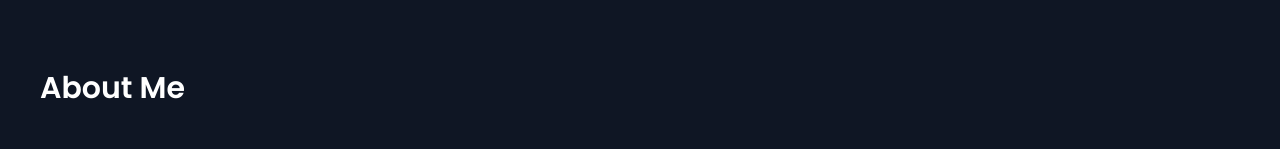
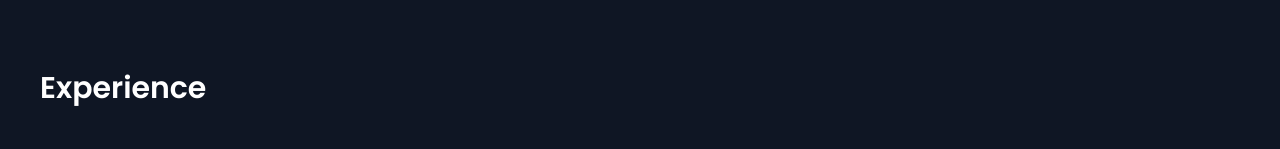
Before and after one commit to Nderim45/portfolio, a React (Vite) app: page / in a window 1280 px wide. Shown: the part 2550-2699 px from the top of the page. Built offline with nearby package versions, Linux system fonts and the light colour scheme.

Commit message:
Bug Fixes

```diff
--- a/src/components/AboutMe.jsx
+++ b/src/components/Experience.jsx
@@ -1,9 +1,9 @@
 import React from "react";
 
-const AboutMe = () => {
+const Experience = () => {
   return (
     <div id="about-me" data-aos="fade-up" className="mt-20">
-      <h1 className="text-3xl font-semibold mb-10">About Me</h1>
+      <h1 className="text-3xl font-semibold mb-10">Experience</h1>
       <ol className="items-center md:flex">
         <li className="relative mb-6 sm:mb-0">
           <div className="flex justify-center">
@@ -15,7 +15,9 @@ const AboutMe = () => {
             <div className="hidden md:flex z-10 items-center justify-center w-6 h-6 bg-gradient-to-r from-[#8b61d5] to-[#19a9c6] rounded-full shrink-0" />
           </div>
           <div className="mt-3 sm:pe-8">
-            <h1 className="text-lg font-semiboldtext-white">Solaborate L.L.C</h1>
+            <h1 className="text-lg font-semiboldtext-white">
+              Solaborate L.L.C
+            </h1>
             <h1 className="block mb-2 text-sm font-normal leading-none text-gray-400 dark:text-gray-500">
               Android Developer
             </h1>
@@ -31,7 +33,7 @@ const AboutMe = () => {
           </div>
           <div className="flex items-center">
             <div className="flex w-full bg-gray-200 h-1 dark:bg-gray-700"></div>
-            <div className="hidden md:flex z-10 flex items-center justify-center w-6 h-6 bg-gradient-to-r from-[#8b61d5] to-[#19a9c6] rounded-full shrink-0" />
+            <div className="hidden md:flex z-10  items-center justify-center w-6 h-6 bg-gradient-to-r from-[#8b61d5] to-[#19a9c6] rounded-full shrink-0" />
           </div>
           <div className="mt-3 sm:pe-8">
             <h3 className="text-lg font-semiboldtext-white">
@@ -51,7 +53,7 @@ const AboutMe = () => {
           </div>
           <div className="flex items-center">
             <div className="flex w-full bg-gray-200 h-1 dark:bg-gray-700"></div>
-            <div className="hidden md:flex z-10 flex items-center justify-center w-6 h-6 bg-gradient-to-r from-[#8b61d5] to-[#19a9c6] rounded-full shrink-0" />
+            <div className="hidden md:flex z-10  items-center justify-center w-6 h-6 bg-gradient-to-r from-[#8b61d5] to-[#19a9c6] rounded-full shrink-0" />
           </div>
           <div className="mt-3 sm:pe-8">
             <h3 className="text-lg font-semibold text-white">
@@ -70,4 +72,4 @@ const AboutMe = () => {
   );
 };
 
-export default AboutMe;
+export default Experience;
--- a/src/components/projectsData.jsx
+++ b/src/components/projectsData.jsx
@@ -1,10 +1,14 @@
 import { FaReact, FaNodeJs, FaSass, FaHtml5 } from "react-icons/fa";
 import { RiTailwindCssFill } from "react-icons/ri";
 import { SiRedux, SiMongodb, SiVite } from "react-icons/si";
+import realEstateImage from "../assets/real-estate-project.png";
+import betterEatImage from "../assets/better-eat-project.png";
+import incorporateTaxImage from "../assets/incorporate-tax-project.png";
+import portfolioImage from "../assets/portfolio-project.png";
 
 export const data = [
   {
-    image: "src/assets/real-estate-project.png",
+    image: realEstateImage,
     name: "Real Estate",
     description: "Responsive website for finding real estates.",
     technologies: [
@@ -21,7 +25,7 @@ export const data = [
     backend_code: "https://github.com/Nderim45/estate-backend",
   },
   {
-    image: "src/assets/better-eat-project.png",
+    image: betterEatImage,
     name: "Better Eat",
     description: "Responsive website for ordering food.",
     technologies: [
@@ -38,7 +42,7 @@ export const data = [
     backend_code: "https://github.com/Nderim45/better-eat-backend",
   },
   {
-    image: "src/assets/incorporate-tax-project.png",
+    image: incorporateTaxImage,
     name: "Incorporate Tax",
     description: "Responsive website for tax solutions.",
     technologies: [
@@ -51,7 +55,7 @@ export const data = [
     frontend_code: "https://github.com/Nderim45/incorporate-tax",
   },
   {
-    image: "src/assets/portfolio-project.png",
+    image: portfolioImage,
     name: "Portfolio",
     description: "Responsive portfolio website.",
     technologies: [
--- a/src/pages/Home.jsx
+++ b/src/pages/Home.jsx
@@ -3,7 +3,7 @@ import Navbar from "../components/shared/Navbar";
 import Hero from "../components/Hero";
 import Projects from "../components/Projects";
 import Technologies from "../components/Technologies";
-import AboutMe from "../components/AboutMe";
+import Experience from "../components/Experience";
 import Footer from "../components/Footer";
 
 const Home = () => {
@@ -13,7 +13,7 @@ const Home = () => {
       <Hero />
       <Projects />
       <Technologies />
-      <AboutMe />
+      <Experience />
       <Footer />
     </div>
   );
```
